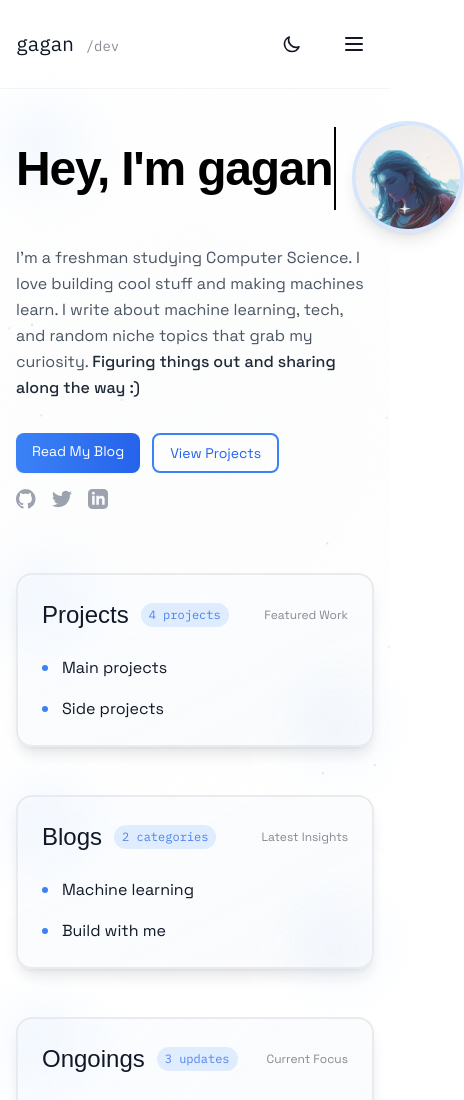
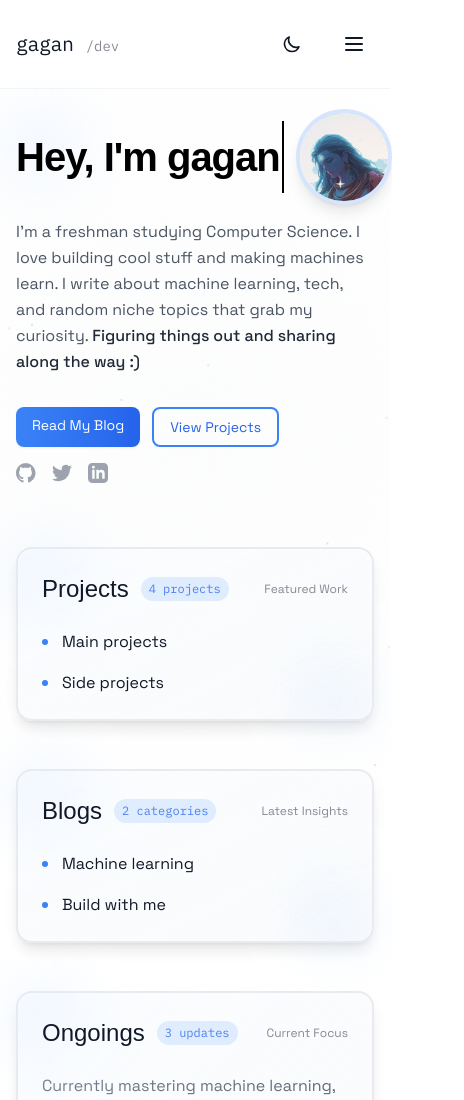
Before and after one commit to Gagancreates/blogging--website, an Astro site in the folder myblog/: page / in a window 390 px wide. Shown: the top 1100 px of the page, 464 px wide, since content can reach past the window. Built offline with nearby package versions, Linux system fonts and the light colour scheme; Astro itself is replaced by a stand-in of ours; a web font is replaced by a local one.

Commit message:
fixed mobile view

```diff
--- a/myblog/src/pages/blogs/index.astro
+++ b/myblog/src/pages/blogs/index.astro
@@ -63,7 +63,7 @@ const categories = [
       <h1 class="font-zt text-5xl sm:text-6xl mb-8 sm:mb-12 text-center">Blogs</h1>
 
       <div class="mb-16">
-        <h2 class="font-zt text-4xl sm:text-5xl mb-8">
+        <h2 class="font-zt text-3xl sm:text-4xl mb-8">
           <a href={categories[0].url} class="hover:text-gray-600 dark:hover:text-gray-300 transition-colors">
             {categories[0].title}
           </a>
@@ -94,7 +94,7 @@ const categories = [
       </div>
 
       <div>
-        <h2 class="font-zt text-4xl sm:text-5xl mb-8">
+        <h2 class="font-zt text-3xl sm:text-4xl mb-8">
           <a href={categories[1].url} class="hover:text-gray-600 dark:hover:text-gray-300 transition-colors">
             {categories[1].title}
           </a>
--- a/myblog/src/pages/index.astro
+++ b/myblog/src/pages/index.astro
@@ -11,12 +11,12 @@ import Layout from '../layouts/Layout.astro';
           <div class="relative flex-grow">
             <div class="absolute -top-4 -left-4 w-24 h-24 bg-gradient-to-br from-blue-100/50 to-transparent rounded-full blur-xl dark:from-blue-900/20" />
             <div class="absolute -bottom-4 -right-4 w-50 h-50 bg-gradient-to-tr from-blue-100/50 to-transparent rounded-full blur-xl dark:from-blue-900/20" />
-            <div class="flex items-center gap-4 mb-4">
-              <h1 class="font-zt text-5xl sm:text-6xl font-black tracking-tight leading-[1.4] relative">
+            <div class="flex items-start gap-2 mb-4">
+              <h1 class="font-zt text-[2.5rem] sm:text-6xl font-black tracking-tight leading-[1.4] relative">
                 <span class="typing-text text-black dark:text-white py-2">Hey, I'm gagan</span>
               </h1>
               <div class="flex-shrink-0 sm:hidden">
-                <div class="relative w-28 h-28 rounded-full overflow-hidden border-4 border-blue-500/20 dark:border-blue-400/20 shadow-lg">
+                <div class="relative w-24 h-24 rounded-full overflow-hidden border-4 border-blue-500/20 dark:border-blue-400/20 shadow-lg -mt-3 ml-1">
                   <img
                     src="/images/bhairav.jpg"
                     alt="Gagan's profile picture"
@@ -102,7 +102,7 @@ import Layout from '../layouts/Layout.astro';
       </div>
 
       <!-- Content Sections -->
-      <div class="space-y-12 sm:space-y-24">
+      <div class="space-y-12 sm:space-y-24 w-full">
         <!-- Projects Section -->
         <section class="group relative p-6 sm:p-8 rounded-2xl border-2 border-gray-200/80 dark:border-gray-800/50 bg-gradient-to-br from-white to-gray-50/80 dark:from-gray-900/80 dark:to-gray-900 shadow-lg hover:shadow-2xl transition-all duration-300">
           <div class="absolute -top-4 -left-4 w-24 h-24 bg-gradient-to-br from-blue-100/50 to-transparent rounded-full blur-xl dark:from-blue-900/20" />
```
